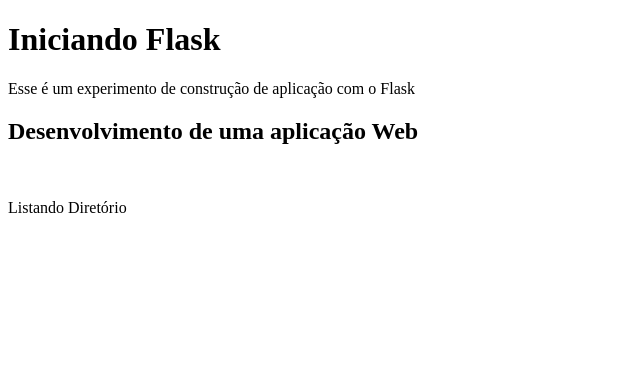
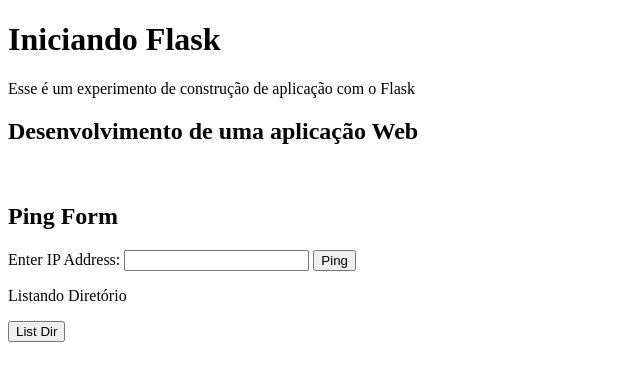
Before and after one commit to leafar3103/Estudo, a Python web app: template HTML CSS/flask/templates/index.html in a window 1280 px wide. Shown: the part 34-415 px from the top of the page, without its empty margins (0-640 px from the left). Run offline with Jinja, Linux system fonts and the light colour scheme; the template is opened without the code that fills it, so the values that code supplies are empty.

Commit message:
redirect

```diff
--- /dev/null
+++ b/HTML CSS/flask/requests.csv
@@ -0,0 +1,4 @@
+""
+POST,/comando/,127.0.0.1
+POST,/comando/,127.0.0.1
+POST,/comando/,127.0.0.1,
--- a/HTML CSS/flask/templates/index.html
+++ b/HTML CSS/flask/templates/index.html
@@ -9,16 +9,32 @@
     <nav>
         <ul>
             <li><a href="/sobre">Sobre</a></li>
+            <!-- <li><a href="/comando/">Comando</a></li> -->
         </ul>
     </nav>
     <h1>Iniciando Flask</h1>
     <p> Esse é um experimento de construção de aplicação com o Flask</p>
     <h2>Desenvolvimento de uma aplicação Web</h2></br>
+    <h2>Ping Form</h2>
+    <form action="/ping" method="post">
+        <label for="ip_address">Enter IP Address:</label>
+        <input type="text" id="ip_address" name="ip_address" required>
+        <button type="submit">Ping</button>
+    </form>
+    {% if session.get('ping_result') %}
+    <h3>Ping Result for {{ session['ping_result']['ip_address'] }}</h3>
+    <pre>{{ session['ping_result']['ping_output'] }}</pre>
+    {% endif %}
 
     <p>Listando Diretório</p>
-    {{cmd}}
-
-    <!-- <div id="img"> -->
+    <form action="/comando" method="post">
+        <input type="submit" value="List Dir">
+    </form>
+    <ul>
+        {% for comando in cmd %}
+            <li>{{ comando }}</li>
+        {% endfor %}
+    </ul>
 
 </body>
 </html>
--- a/HTML CSS/flask/templates/sobre.html
+++ b/HTML CSS/flask/templates/sobre.html
@@ -8,5 +8,7 @@
 <body>
     <h1>Olá Seja Bem Vindo!</h1>
     <p>Sou o Rafael, especialista em Cyber Segurança</p>
+
+    <a href="/">Voltar</a>
 </body>
 </html>
```
